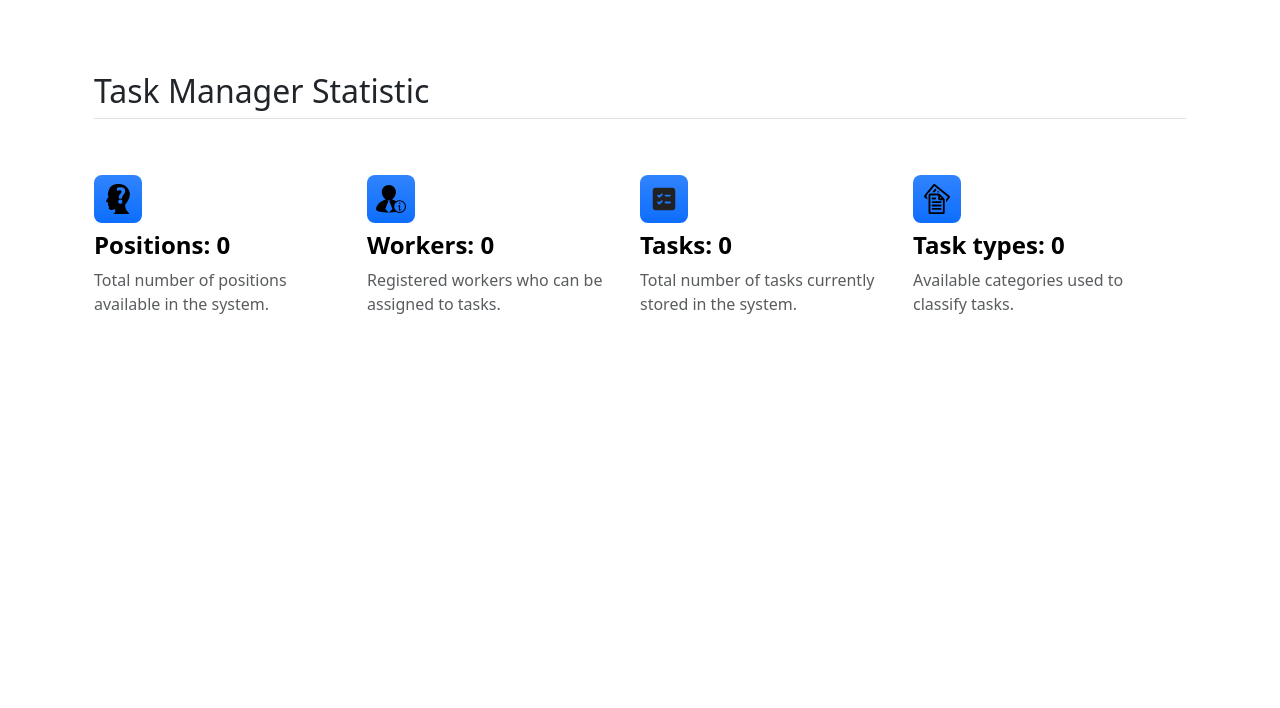
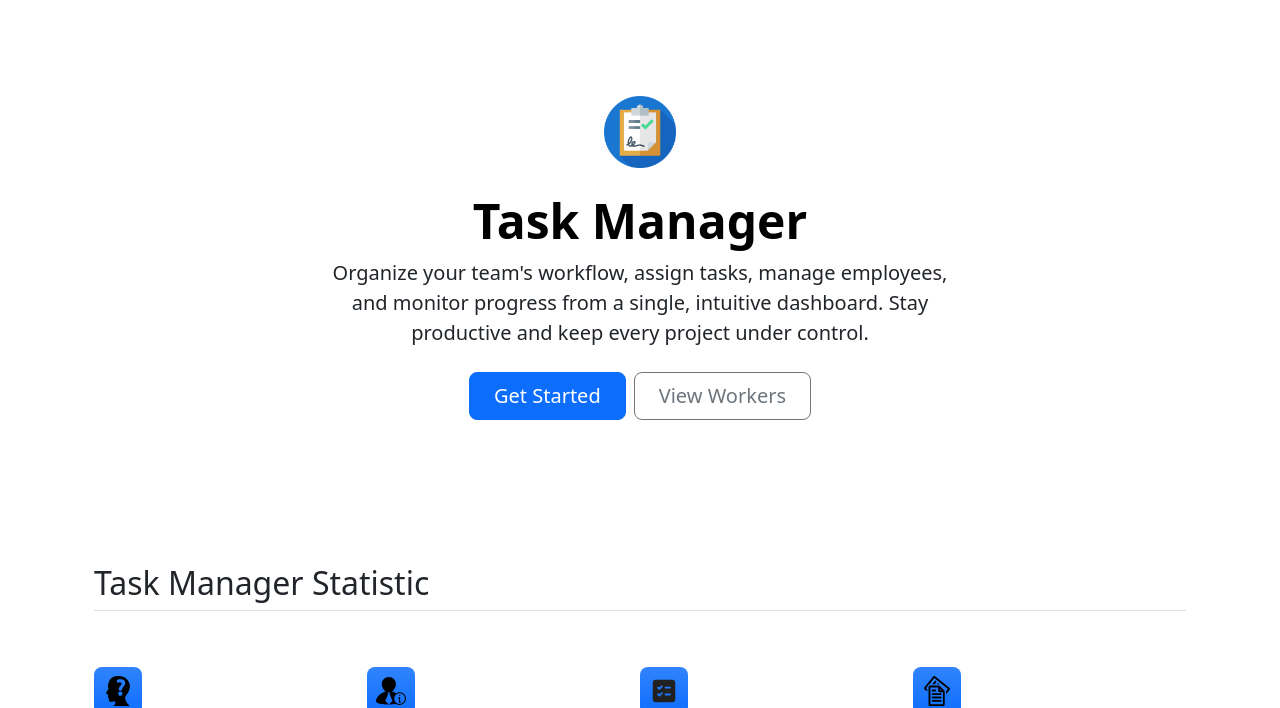
Before and after one commit to pavliukkk/task-manager, a Django app: page / in a window 1280 px wide. Shown: the part 73-781 px from the top of the page. Before the commit the page ends 387 px from the top, so only its background shows below. Run offline with Django 5.2, Linux system fonts and the light colour scheme; data that the repository does not hold is empty; some libraries are stand-ins or nearby versions.

Commit message:
added task manager logo & added hero section in index.html

```diff
--- a/static/css/styles.css
+++ b/static/css/styles.css
@@ -123,3 +123,7 @@
   width: 3rem;
   height: 3rem;
 }
+
+@media (min-width: 992px) {
+  .rounded-lg-3 { border-radius: .3rem; }
+}
--- a/templates/task_manager/index.html
+++ b/templates/task_manager/index.html
@@ -1,6 +1,30 @@
 {% extends "base.html" %}
 
 {% block content %}
+  <div class="px-4 py-5 my-5 text-center">
+    <img
+        class="d-block mx-auto mb-4"
+        src="{{ ASSETS_ROOT }}/img/task.png"
+        alt="task_manager_logo"
+        width="72"
+        height="72"
+    />
+    <h1 class="display-5 fw-bold text-body-emphasis">Task Manager</h1>
+    <div class="col-lg-6 mx-auto">
+      <p class="lead mb-4">
+        Organize your team's workflow, assign tasks, manage employees, and monitor progress from a single, intuitive
+        dashboard. Stay productive and keep every project under control.
+      </p>
+      <div class="d-grid gap-2 d-sm-flex justify-content-sm-center">
+        <button type="button" class="btn btn-primary btn-lg px-4 gap-3">
+          Get Started
+        </button>
+        <button type="button" class="btn btn-outline-secondary btn-lg px-4">
+         View Workers
+        </button>
+      </div>
+    </div>
+  </div>
   <div class="container px-4 py-5">
     <h2 class="pb-2 border-bottom">Task Manager Statistic</h2>
     <div
@@ -12,7 +36,7 @@
             <div
                 class="feature-icon-small d-inline-flex align-items-center justify-content-center text-bg-primary bg-gradient fs-4 rounded-3"
             >
-              <img width="350px" height="30px" src="{{ ASSETS_ROOT }}/img/position.svg">
+              <img alt="position" width="350px" height="30px" src="{{ ASSETS_ROOT }}/img/position.svg">
             </div>
             <h4 class="fw-semibold mb-0 text-body-emphasis">
               Positions: {{ num_positions }}
@@ -25,7 +49,7 @@
             <div
                 class="feature-icon-small d-inline-flex align-items-center justify-content-center text-bg-primary bg-gradient fs-4 rounded-3"
             >
-              <img width="350px" height="30px" src="{{ ASSETS_ROOT }}/img/worker.svg">
+              <img alt="worker" width="350px" height="30px" src="{{ ASSETS_ROOT }}/img/worker.svg">
             </div>
             <h4 class="fw-semibold mb-0 text-body-emphasis">
               Workers: {{ num_workers }}
@@ -38,7 +62,7 @@
             <div
                 class="feature-icon-small d-inline-flex align-items-center justify-content-center text-bg-primary bg-gradient fs-4 rounded-3"
             >
-              <img width="350px" height="30px" src="{{ ASSETS_ROOT }}/img/tasks.svg">
+              <img alt="tasks" width="350px" height="30px" src="{{ ASSETS_ROOT }}/img/tasks.svg">
             </div>
             <h4 class="fw-semibold mb-0 text-body-emphasis">
               Tasks: {{ num_tasks }}
@@ -51,7 +75,7 @@
             <div
                 class="feature-icon-small d-inline-flex align-items-center justify-content-center text-bg-primary bg-gradient fs-4 rounded-3"
             >
-              <img width="350px" height="30px" src="{{ ASSETS_ROOT }}/img/tasktype.svg">
+              <img alt="task_type" width="350px" height="30px" src="{{ ASSETS_ROOT }}/img/tasktype.svg">
             </div>
             <h4 class="fw-semibold mb-0 text-body-emphasis">
               Task types: {{ num_task_types }}
```
Also changed, not shown: static/assets/img/task.png (added).
